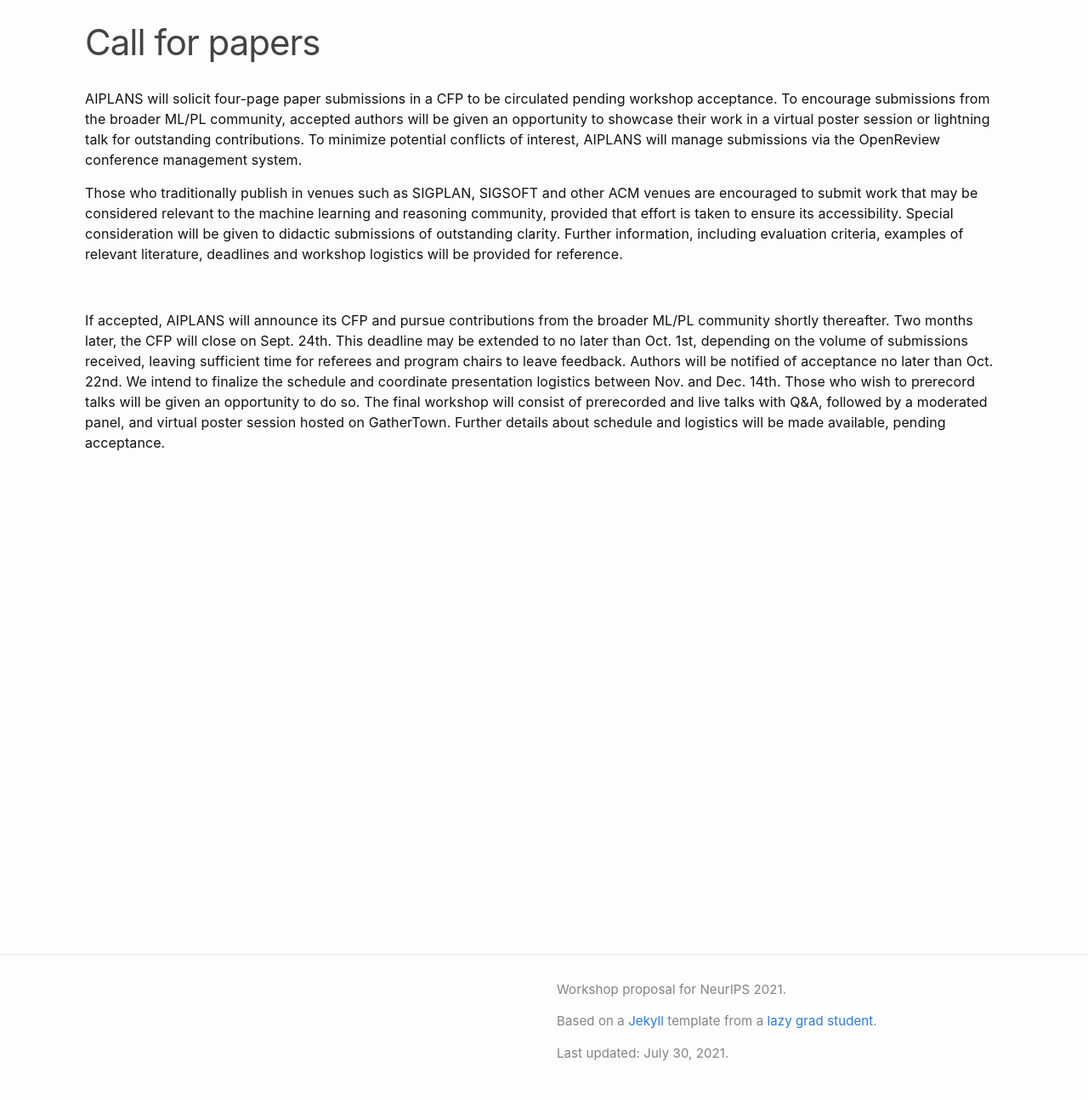
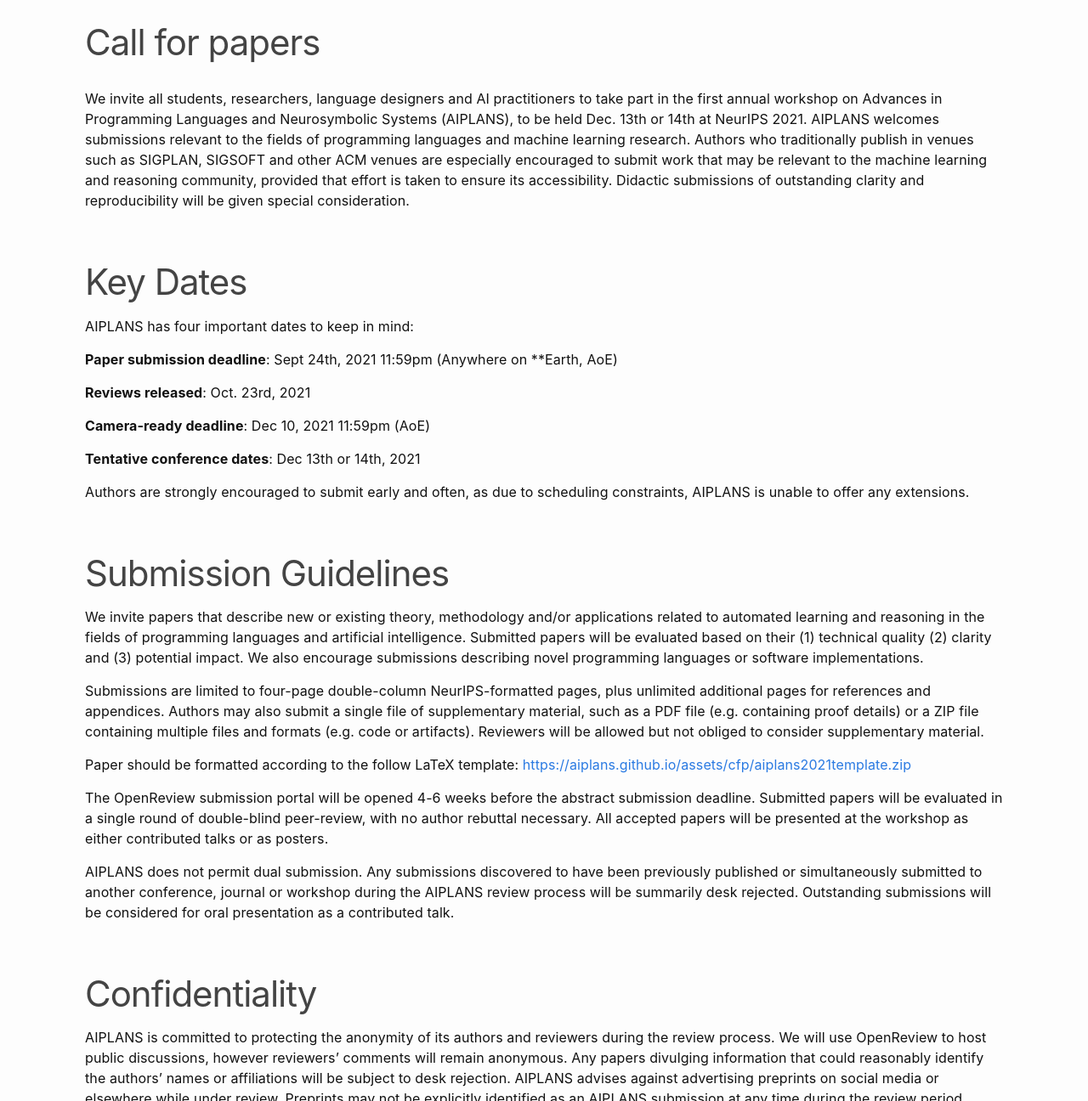
Before and after one commit to aiplans/aiplans.github.io, a Jekyll site: the page built from callforpapers.md, in a window 1280 px wide and 1400 px high, cut to the strip 104-1400 px from the top of the window. Shown: the whole strip at 85% size. Built offline with Jekyll 4.4.1, drawn with Linux system fonts in a browser that asks for light colours; some of the changed text lies outside the part shown.

Commit message:
update CFP and submission template

```diff
--- a/callforpapers.md
+++ b/callforpapers.md
@@ -4,10 +4,35 @@ title: Call for papers
 permalink: /callforpapers/
 ---
 
-AIPLANS will solicit four-page paper submissions in a CFP to be circulated pending workshop acceptance. To encourage submissions from the broader ML/PL community, accepted authors will be given an opportunity to showcase their work in a virtual poster session or lightning talk for outstanding contributions. To minimize potential conflicts of interest, AIPLANS will manage submissions via the OpenReview conference management system.
 
-Those who traditionally publish in venues such as SIGPLAN, SIGSOFT and other ACM venues are encouraged to submit work that may be considered relevant to the machine learning and reasoning community, provided that effort is taken to ensure its accessibility. Special consideration will be given to didactic submissions of outstanding clarity. Further information, including evaluation criteria, examples of relevant literature, deadlines and workshop logistics will be provided for reference.
+We invite all students, researchers, language designers and AI practitioners to take part in the first annual workshop on Advances in Programming Languages and Neurosymbolic Systems (AIPLANS), to be held Dec. 13th or 14th at NeurIPS 2021. AIPLANS welcomes submissions relevant to the fields of programming languages and machine learning research. Authors who traditionally publish in venues such as SIGPLAN, SIGSOFT and other ACM venues are especially encouraged to submit work that may be relevant to the machine learning and reasoning community, provided that effort is taken to ensure its accessibility. Didactic submissions of outstanding clarity and reproducibility will be given special consideration.
 
-![](assets/img/timeline.png)
+# Key Dates
 
-If accepted, AIPLANS will announce its CFP and pursue contributions from the broader ML/PL community shortly thereafter. Two months later, the CFP will close on Sept. 24th. This deadline may be extended to no later than Oct. 1st, depending on the volume of submissions received, leaving sufficient time for referees and program chairs to leave feedback. Authors will be notified of acceptance no later than Oct. 22nd. We intend to finalize the schedule and coordinate presentation logistics between Nov. and Dec. 14th. Those who wish to prerecord talks will be given an opportunity to do so. The final workshop will consist of prerecorded and live talks with Q&A, followed by a moderated panel, and virtual poster session hosted on GatherTown. Further details about schedule and logistics will be made available, pending acceptance.
+AIPLANS has four important dates to keep in mind:
+
+**Paper submission deadline**: Sept 24th, 2021 11:59pm (Anywhere on **Earth, AoE)
+
+**Reviews released**: Oct. 23rd, 2021
+
+**Camera-ready deadline**: Dec 10, 2021 11:59pm (AoE)
+
+**Tentative conference dates**: Dec 13th or 14th, 2021
+
+Authors are strongly encouraged to submit early and often, as due to scheduling constraints, AIPLANS is unable to offer any extensions.
+
+# Submission Guidelines
+
+We invite papers that describe new or existing theory, methodology and/or applications related to automated learning and reasoning in the fields of programming languages and artificial intelligence. Submitted papers will be evaluated based on their (1) technical quality (2) clarity and (3) potential impact. We also encourage submissions describing novel programming languages or software implementations.
+
+Submissions are limited to four-page double-column NeurIPS-formatted pages, plus unlimited additional pages for references and appendices. Authors may also submit a single file of supplementary material, such as a PDF file (e.g. containing proof details) or a ZIP file containing multiple files and formats (e.g. code or artifacts). Reviewers will be allowed but not obliged to consider supplementary material.
+
+Paper should be formatted according to the follow LaTeX template: [https://aiplans.github.io/assets/cfp/aiplans2021template.zip](https://aiplans.github.io/assets/cfp/aiplans2021template.zip)
+
+The OpenReview submission portal will be opened 4-6 weeks before the abstract submission deadline. Submitted papers will be evaluated in a single round of double-blind peer-review, with no author rebuttal necessary. All accepted papers will be presented at the workshop as either contributed talks or as posters.
+
+AIPLANS does not permit dual submission. Any submissions discovered to have been previously published or simultaneously submitted to another conference, journal or workshop during the AIPLANS review process will be summarily desk rejected. Outstanding submissions will be considered for oral presentation as a contributed talk.
+
+# Confidentiality
+
+AIPLANS is committed to protecting the anonymity of its authors and reviewers during the review process. We will use OpenReview to host public discussions, however reviewers’ comments will remain anonymous. Any papers divulging information that could reasonably identify the authors’ names or affiliations will be subject to desk rejection. AIPLANS advises against advertising preprints on social media or elsewhere while under review. Preprints may not be explicitly identified as an AIPLANS submission at any time during the review period.
```
Also changed, not shown: 4 other files.
